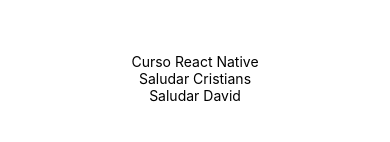
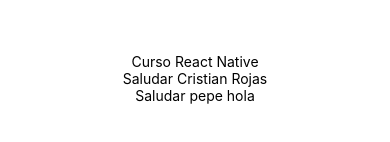
Before and after one commit to cristiandrc/react-native1, a React Native app: screen / in a window 390 px wide. Shown: the part 344-486 px from the top of the page. Built offline with nearby package versions, Linux system fonts and the light colour scheme.

Commit message:
Props por default

```diff
--- a/App.js
+++ b/App.js
@@ -5,8 +5,8 @@
   return (
     <View style={styles.container}>
       <Text>Curso React Native</Text>
-      <Saludar name="Cristians" />
-      <Saludar name="David" />
+      <Saludar firstName="Cristian" lastName="Rojas" />
+      <Saludar />
     </View>
   );
 }
--- a/src/components/Saludar.jsx
+++ b/src/components/Saludar.jsx
@@ -1,10 +1,18 @@
 import { View, Text } from "react-native";
 import React from "react";
 
-export default function Saludar({ name }) {
+export default function Saludar({ firstName, lastName }) {
   return (
     <View>
-      <Text>Saludar {name}</Text>
+      <Text>
+        Saludar {firstName} {lastName}
+      </Text>
     </View>
   );
 }
+
+//Props por defecto
+Saludar.defaultProps = {
+  firstName: "pepe",
+  lastName: "hola",
+};
```
